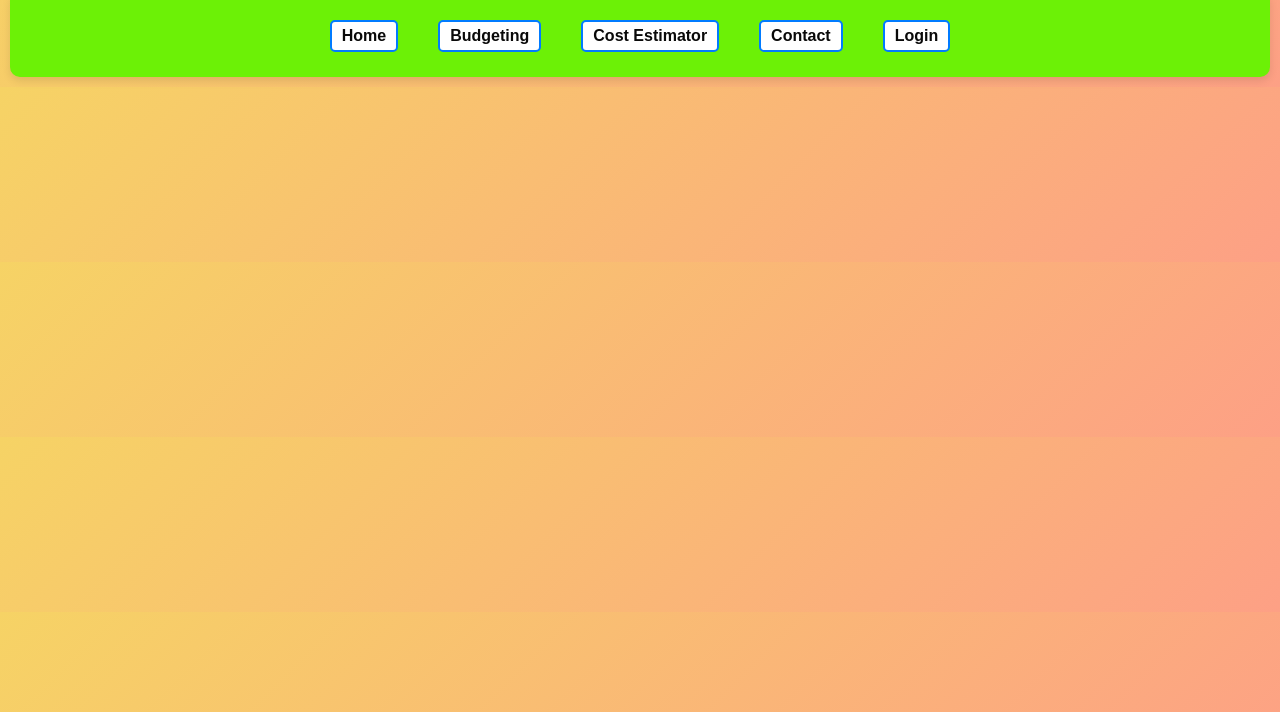
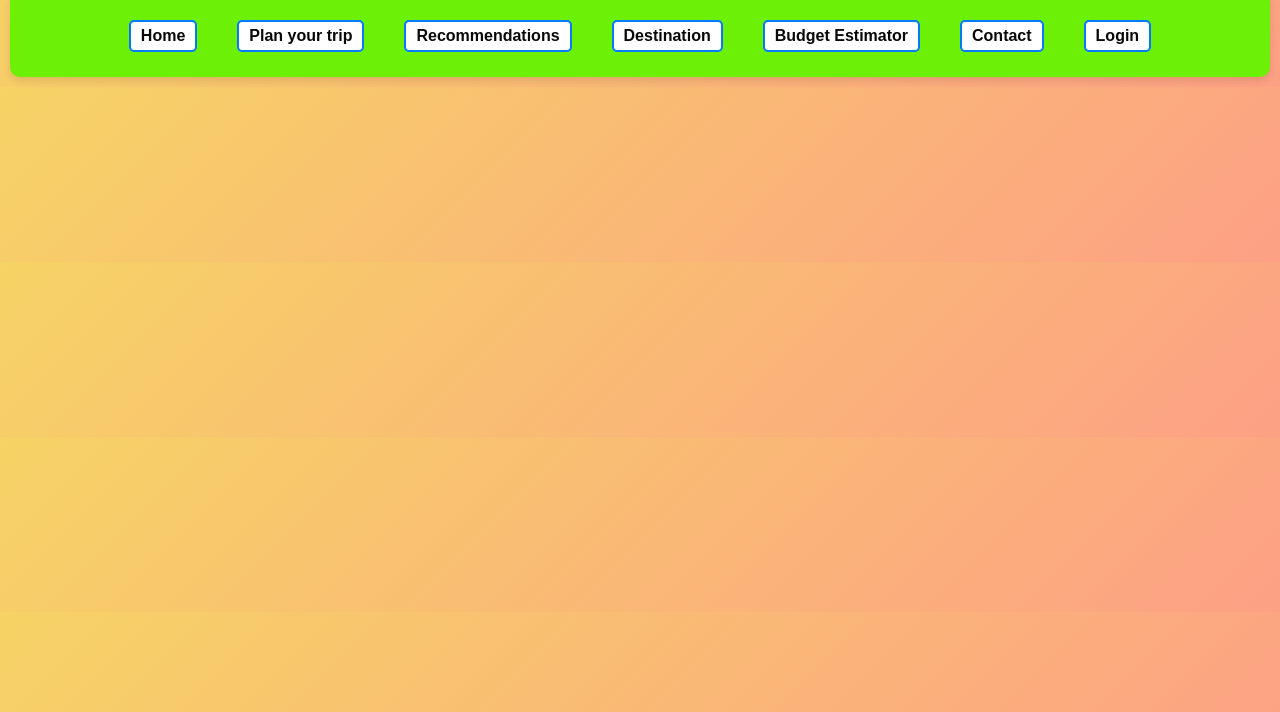
Before and after one commit to Khushi-ddu-cse/miniproject-s, a plain HTML site: page index.html in a window 1280 px wide. Shown: the part 88-800 px from the top of the page. Drawn offline with Linux system fonts and the light colour scheme.

Commit message:
Update index.html
add navbar in index page (plan your tip, recommendation, destination)

```diff
--- a/index.html
+++ b/index.html
@@ -16,11 +16,17 @@
                                                                        redirectToPage ye funtion hai jo ham niche btayege ki is function me kya hoyega-->
             <span>Home</span>
         </div>
-        <div class="nav-item" onclick="checkLoginAndRedirect('budgeting.html')"> <!--is me jo checkLoginAndRedirect hai vo ek function hai jo ki niche btayege-->
-            <span>Budgeting</span>
+        <div class="nav-item" onclick="checkLoginAndRedirect('planning.html')"> <!--is me jo checkLoginAndRedirect hai vo ek function hai jo ki niche btayege-->
+            <span>Plan your trip</span>
         </div>
-        <div class="nav-item" onclick="checkLoginAndRedirect('cost.html')">
-            <span>Cost Estimator</span>
+        <div class="nav-item" onclick="checkLoginAndRedirect('recommendation.html')">
+            <span>Recommendations</span>
+        </div>
+        <div class="nav-item" onclick="checkLoginAndRedirect('destination.html')">
+            <span>Destination</span>
+        </div>
+        <div class="nav-item" onclick="checkLoginAndRedirect('budget.html')">
+            <span>Budget Estimator</span>
         </div>
         <div class="nav-item" onclick="redirectToPage('contact.html')">
             <span>Contact</span>
```
